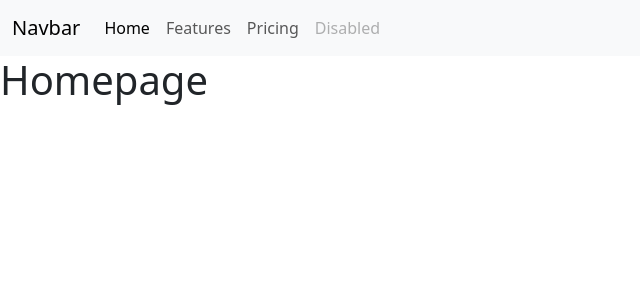
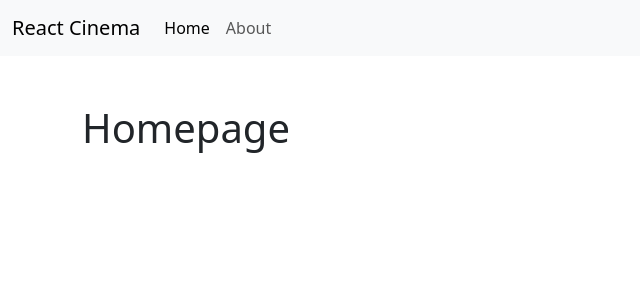
Before and after one commit to giuseppemsabino/webapp-react, a React (Vite) app: page / in a window 1280 px wide. Shown: the top 300 px of the page, without its empty margins (0-640 px from the left). Built offline with nearby package versions, Linux system fonts and the light colour scheme.

Commit message:
navbar functioning

```diff
--- a/pages/AboutPage.jsx
+++ b/pages/AboutPage.jsx
@@ -1,3 +1,7 @@
 export default function Aboutpage(){
-    return <h1>About</h1>
+    return(
+        <div className="container pt-5">
+             <h1>About</h1>
+        </div>
+    )
 }
--- a/pages/Homepage.jsx
+++ b/pages/Homepage.jsx
@@ -1,6 +1,6 @@
 export default function HomePage() {
   return(
-  <div>
+  <div className="container pt-5">
     <h1>Homepage</h1>
   </div>
   );
--- a/src/components/Header.jsx
+++ b/src/components/Header.jsx
@@ -1,28 +1,44 @@
-export default function Header (){
-    return<>
+import { Link } from "react-router-dom";
+
+
+
+export default function Header() {
+  return (
+    <>
       <nav className="navbar navbar-expand-lg bg-body-tertiary">
         <div className="container-fluid">
-    <a className="navbar-brand" href="#">Navbar</a>
-    <button className="navbar-toggler" type="button" data-bs-toggle="collapse" data-bs-target="#navbarNav" aria-controls="navbarNav" aria-expanded="false" aria-label="Toggle navigation">
+          <Link className="navbar-brand" to="/">
+            React Cinema
+          </Link>
+          <button
+            className="navbar-toggler"
+            type="button"
+            data-bs-toggle="collapse"
+            data-bs-target="#navbarNav"
+            aria-controls="navbarNav"
+            aria-expanded="false"
+            aria-label="Toggle navigation"
+          >
             <span className="navbar-toggler-icon"></span>
           </button>
           <div className="collapse navbar-collapse" id="navbarNav">
             <ul className="navbar-nav">
               <li className="nav-item">
-          <a className="nav-link active" aria-current="page" href="#">Home</a>
+                <Link className="nav-link active" aria-current="page" to="/">
+                  Home
+                </Link>
               </li>
               <li className="nav-item">
-          <a className="nav-link" href="#">Features</a>
+                <Link className="nav-link" to="/about">
+                  About
+                </Link>
               </li>
-        <li className="nav-item">
-          <a className="nav-link" href="#">Pricing</a>
-        </li>
-        <li className="nav-item">
-          <a className="nav-link disabled" aria-disabled="true">Disabled</a>
-        </li>
+
+
             </ul>
           </div>
         </div>
       </nav>
     </>
+  );
 }
```
Lines whose indentation alone changed are shown as unchanged.
